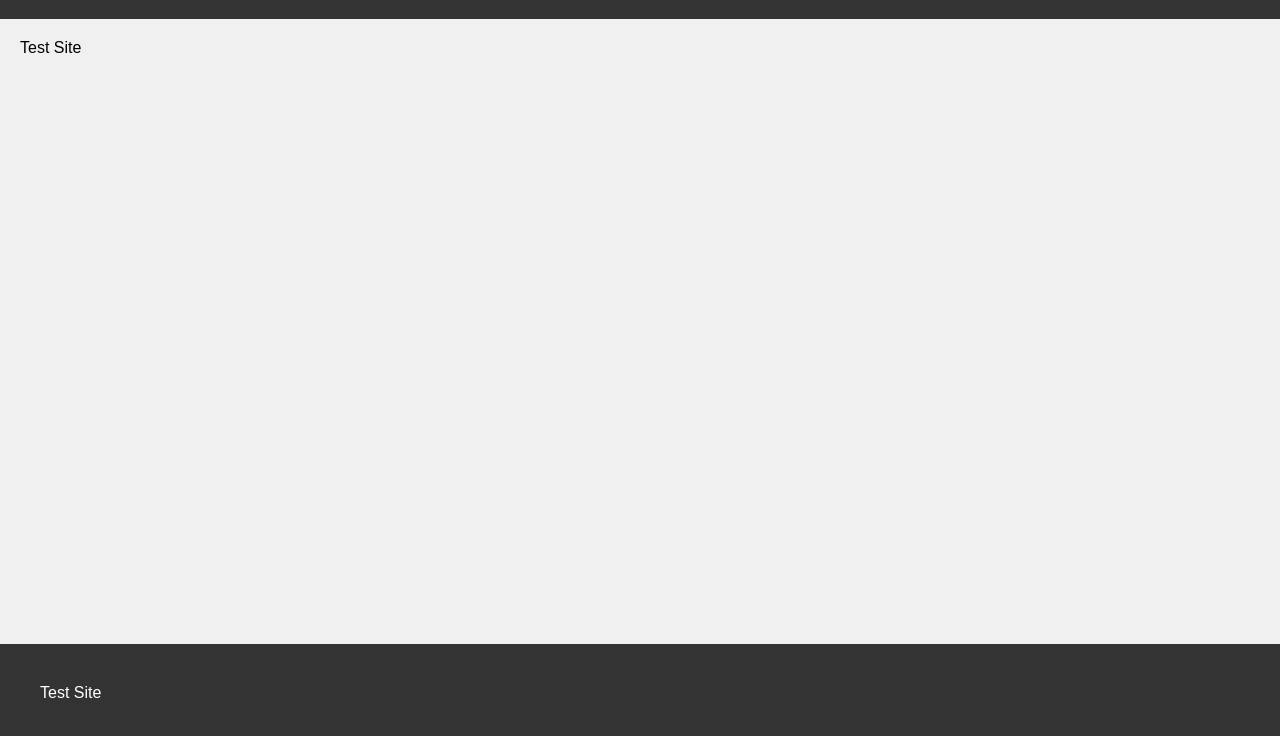
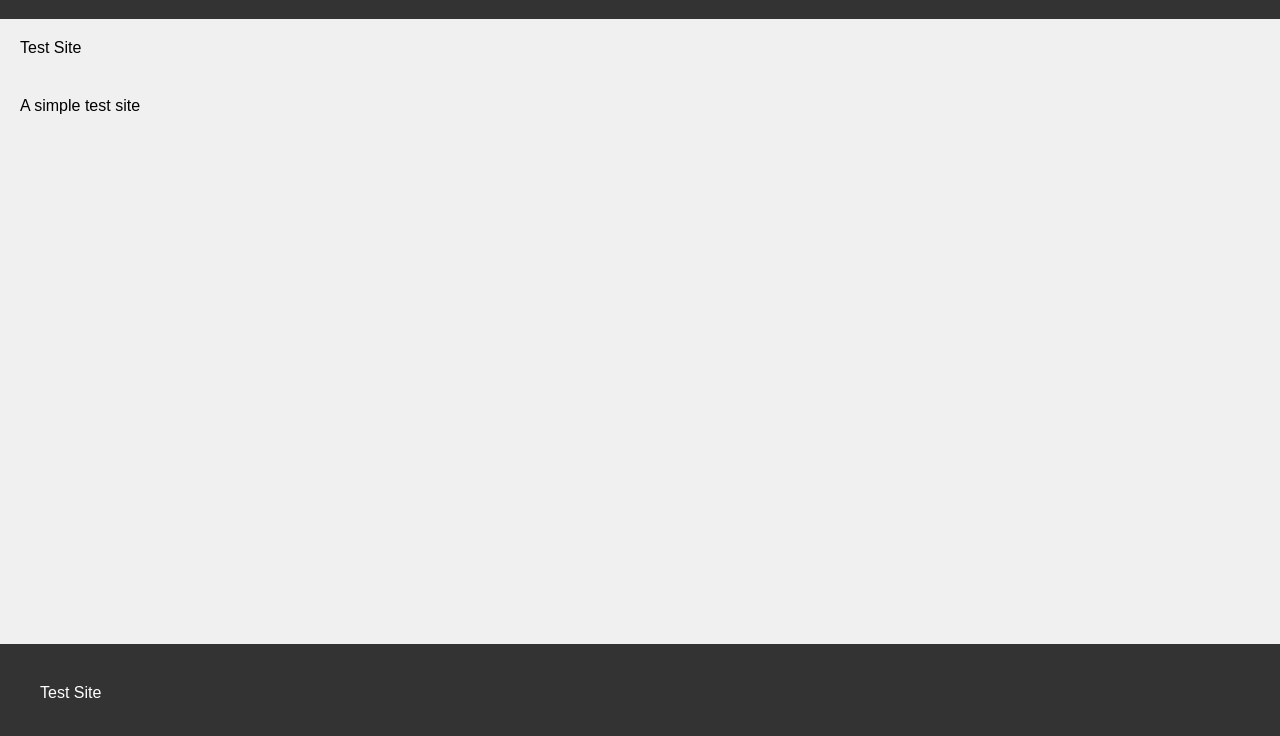
Before and after one commit to LukasAppleFan/TestGitBranch, a plain HTML site: page index.html in a window 1280 px wide. Shown: the part 58-794 px from the top of the page. Drawn offline with Linux system fonts and the light colour scheme.

Commit message:
Added text test site

```diff
--- a/index.html
+++ b/index.html
@@ -10,6 +10,8 @@
     <h1>Test Site</h1>
     <p>Test Site</p>
 
+    <p>A simple test site</p>
+
     <footer>
         <p>Test Site</p>
     </footer>
```
